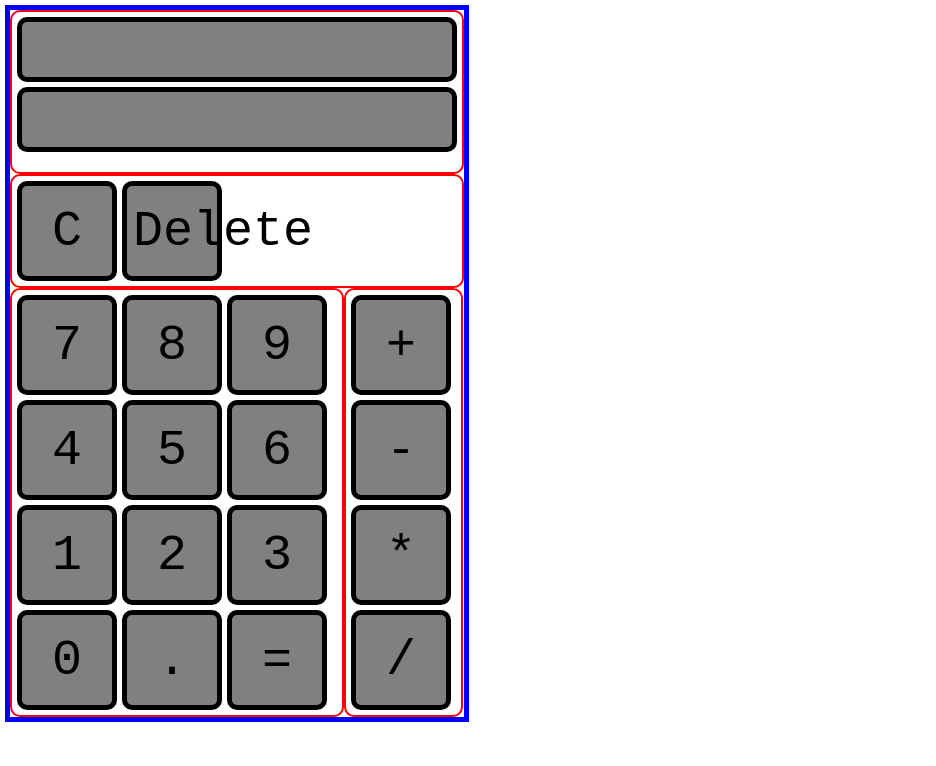
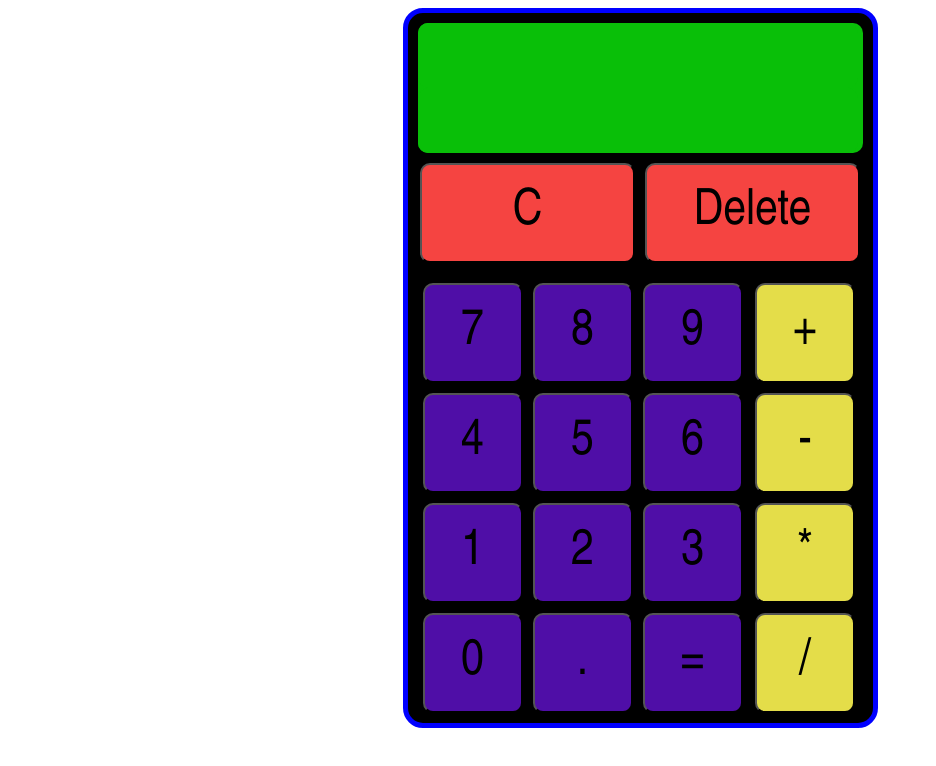
Before and after one commit to DaLawnChair/TOP-calculator, a plain HTML site: page index.html in a window 1280 px wide. Shown: the whole page, without its empty margins (0-936 px from the left). Drawn offline with Linux system fonts and the light colour scheme.

Commit message:
Add CSS and HTML formatting calculator and reduce alerts() calls in textValidation()

```diff
--- a/index.html
+++ b/index.html
@@ -9,36 +9,41 @@
     <script src="scripts.js" defer></script>
 </head>
 <body>
+    <div class="container" id="whole">
         <div class="container" id="displays">
+            <div id="displayWrapper">
                 <p class="display" id="inputText"></p>
                 <p class="display" id="outputText"></p>
             </div>
+        </div>
+
         <div class="container" id="functionKeys">
-        <button class="key release" id="C">C</button>
-        <button class="key release" id="Delete">Delete</button>
+            <button class="key release" id="c">C</button>
+            <button class="key release" id="delete">Delete</button>
         </div>
         <div id="mainBody">
             <div class="container" id="numbers">
-            <button class="key" id=7>7</button>
-            <button class="key" id=8>8</button>
-            <button class="key" id=9>9</button>
-            <button class="key" id=4>4</button>
-            <button class="key" id=5>5</button>
-            <button class="key" id=6>6</button>
-            <button class="key" id=1>1</button>
-            <button class="key" id=2>2</button>
-            <button class="key" id=3>3</button>
-            <button class="key" id=0>0</button>
-            <button class="key" id=".">.</button>
-            <button class="key release" id="=">=</button>
+                <button class="key number" id=7>7</button>
+                <button class="key number" id=8>8</button>
+                <button class="key number" id=9>9</button>
+                <button class="key number" id=4>4</button>
+                <button class="key number" id=5>5</button>
+                <button class="key number" id=6>6</button>
+                <button class="key number" id=1>1</button>
+                <button class="key number" id=2>2</button>
+                <button class="key number" id=3>3</button>
+                <button class="key number" id=0>0</button>
+                <button class="key number" id=".">.</button>
+                <button class="key number release" id="=">=</button>
             </div>
 
             <div class="container" id="operations">
-            <button class="key" id="+">+</button>
-            <button class="key" id="-">-</button>
-            <button class="key" id="*">*</button>
-            <button class="key" id="/">/</button>
+                <button class="key operation" id="+">+</button>
+                <button class="key operation" id="-">-</button>
+                <button class="key operation" id="*">*</button>
+                <button class="key operation" id="/">/</button>
 
+            </div>
         </div>
     </div>
 </body>
--- a/scripts.js
+++ b/scripts.js
@@ -38,11 +38,11 @@ function enterInput()
             input = input.substring(1,input.length); //Ensures that the 0 is not seen after usage
             console.log("done all");
         }
-        else if(this.id === "C")
+        else if(this.id === "c")
         {
             clearInput();
         }
-        else if(this.id === "Delete")
+        else if(this.id === "delete")
         {
             deleteLastCharacter();
         }
@@ -163,6 +163,7 @@ function textValidation()
     let noErrors = true;
     let currentKey;
     let previousKey = input[0];
+    iteration:
     for(let i=1;i<input.length;i++)
     {
         currentKey = input[i];
@@ -177,6 +178,7 @@ function textValidation()
             {
                 alert("ERROR: You can not have mutliply operators right next to each other!");
                 noErrors = false;
+                break iteration;
             }
         }
         previousKey = currentKey;
@@ -204,14 +206,13 @@ function limitDisplayLength()
     }
 }
 
-
 const inputText = document.querySelector('#inputText');
 const outputText = document.querySelector('#outputText');
 
 const keys = Array.from(document.querySelectorAll('.key'));
 let input = "";
 let output = "";
-const maxNumberOfCharactersInput = 15;
+const maxNumberOfCharactersInput = 21;
 const maxNumberOfCharactersOutput = 13;
 let processedInput = [];
 let continueAfterValidation = true;
--- a/styles.css
+++ b/styles.css
@@ -1,70 +1,106 @@
 body
 {
-    padding: 0px;
-    margin:5px;
+    display: flex;
+    justify-content: center;
+    align-content: center;
+}
+#whole
+{
+    padding: 5px;
+    border-radius: 20px;
     border: 5px solid blue;
     width: min-content;
+    justify-content: center;
 }
 
+.key, .display
+{
+    font-family: 'Helvetica Condensed', 'Arial Narrow', 'Soho';
+    border-radius: 10px;
+    background-color: grey;
+}
 .key
 {
     font-size: 50px;
-    font-family: 'Courier New', Courier, monospace;
-    border: 5px solid black;
-    border-radius: 10px;
-    background-color: grey;
     width: 100px;
     height: 100px;
 }
+
+.number
+{
+    background-color: #4F0EA7;
+}
+.operation
+{
+    background-color: #E4DD49;
+}
+
+#c, #delete
+{
+    width: 215px;
+    background-color: #F54441;
+}
+
 .container
 {
     display: flex;
     flex-wrap: wrap;
-    border: 2px solid red;
     border-radius: 10px;
+    background-color: black;
     margin: 0px;
-    gap:5px;
-    padding:5px;
+    gap: 10px;
+    padding: 5px;
 }
+
 #numbers
 {
-    width:320px;
+    width: 320px;
 }
+
 #operations
 {
     width: 105px;
+    justify-content: center;
 }
+
 #mainBody
 {
-    display:flex;
+    display: flex;
 }
 
 #displays
 {
-
     flex-direction: column;
-    width: 440px;
-    height: 150px;
+    width: 445px;
+    height: 120px;
 }
 
 .display
 {
     flex-direction: column;
+    background-color: #09BF08;
     margin: 0px;
-    font-family: 'Courier New', Courier, monospace;
+    width: 435px;
+    height: 65px;
+    font-size: 45px;
+    color: #EFF1EF;
+}
+
+#displayWrapper
+{
+    margin: 0px;
+    padding: 0px;
+    background-color: #09BF08;
     border-radius: 10px;
-    border: 5px solid black;
-    background-color: grey;
-    min-width: 430px;
 }
+
 #inputText
 {
-    font-size: 45px;
-    min-height: 55px;
+    padding-left: 5px;
 }
+
 #outputText
 {
-    font-size: 45px;
-    min-height: 55px;
     text-align: end;
+    padding-right: 5px;
 }
```
Lines whose indentation alone changed are shown as unchanged.
